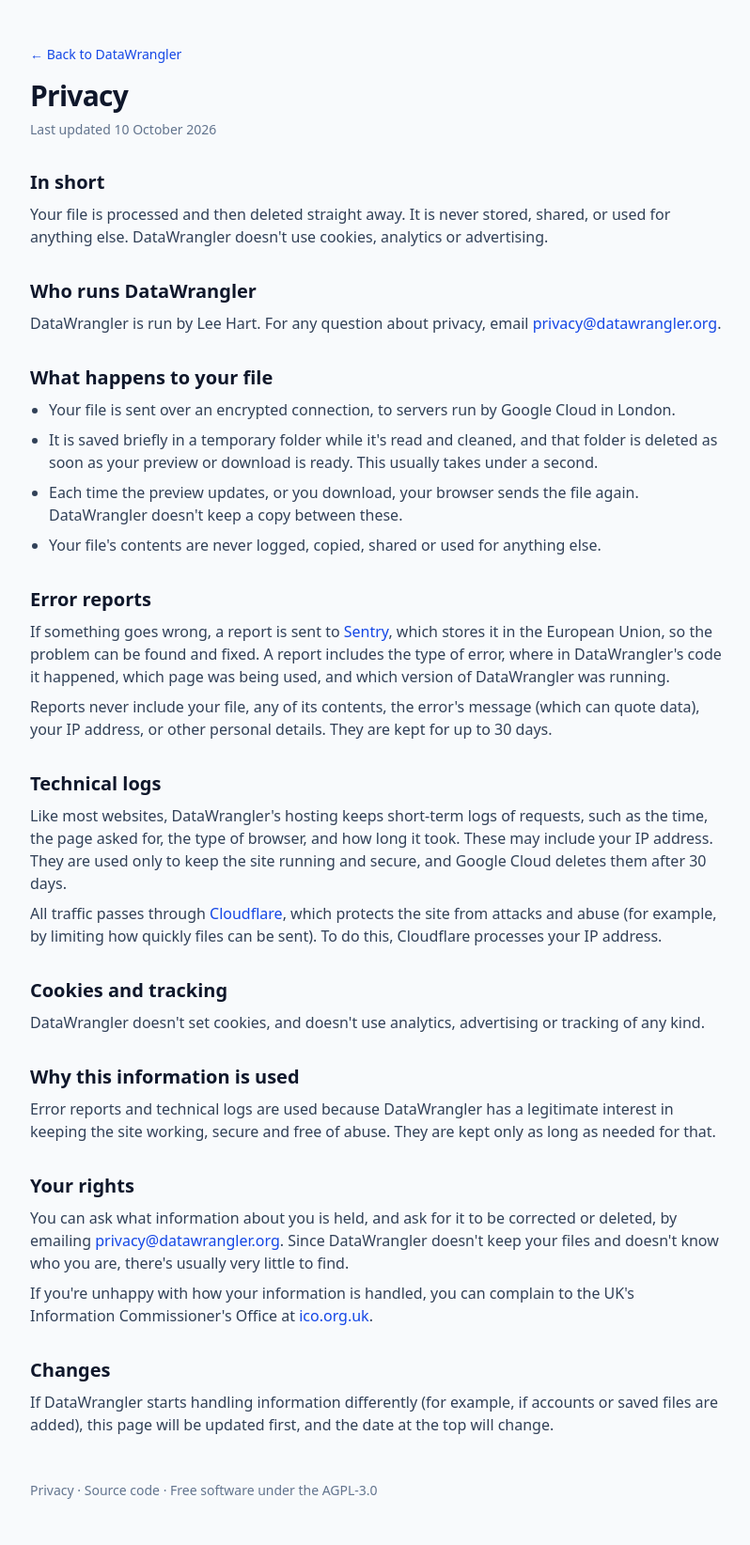
After one commit to leehart3000/datawrangler, a Flask app: page /privacy in a window 1280 px wide. The commit adds this page. Shown: the whole page at 94% size, without its empty margins (240-1038 px from the left). Run offline with Flask 3, Linux system fonts and the light colour scheme; style sheets or scripts are compiled from the project's sources.

Commit message:
Add a privacy page

```diff
--- a/src/datawrangler/app.py
+++ b/src/datawrangler/app.py
@@ -217,6 +217,10 @@ def create_app() -> Flask:
     def index() -> str:
         return render_template("index.html")
 
+    @app.get("/privacy")
+    def privacy() -> str:
+        return render_template("privacy.html")
+
     @app.post("/preview")
     def preview() -> tuple[str, int]:
         upload, options, reading, submitted = _get_request()
--- a/src/datawrangler/templates/base.html
+++ b/src/datawrangler/templates/base.html
@@ -14,7 +14,8 @@
     {% block content %}{% endblock %}
   </main>
   <footer class="mx-auto max-w-3xl px-4 pb-12 text-sm text-slate-500">
-    <a href="https://gitlab.com/leehart3000/datawrangler" class="hover:underline">Source code</a>
+    <a href="{{ url_for('privacy') }}" class="hover:underline">Privacy</a>
+    · <a href="https://gitlab.com/leehart3000/datawrangler" class="hover:underline">Source code</a>
     · Free software under the
     <a href="https://gitlab.com/leehart3000/datawrangler/-/blob/main/LICENSE" class="hover:underline">AGPL-3.0</a>
   </footer>
--- a/src/datawrangler/templates/index.html
+++ b/src/datawrangler/templates/index.html
@@ -14,6 +14,7 @@
     <h2 class="text-lg font-semibold">1. Upload</h2>
     <p class="mt-1 text-sm text-slate-600">
       Your file is processed and then deleted straight away. Nothing is stored.
+      <a href="{{ url_for('privacy') }}" class="text-blue-700 hover:underline">More about privacy</a>.
     </p>
     <label for="file" class="mt-4 block font-medium">Choose a file (CSV, TSV or similar, up to 10 MB)</label>
     <input id="file" name="file" type="file" accept=".csv,.tsv,.txt,text/csv,text/tab-separated-values,text/plain" required
--- /dev/null
+++ b/src/datawrangler/templates/privacy.html
@@ -0,0 +1,111 @@
+{% extends "base.html" %}
+
+{% block title %}Privacy · DataWrangler{% endblock %}
+
+{% block content %}
+<p class="text-sm"><a href="{{ url_for('index') }}" class="text-blue-700 hover:underline">← Back to DataWrangler</a></p>
+
+<h1 class="mt-4 text-3xl font-bold tracking-tight">Privacy</h1>
+<p class="mt-2 text-sm text-slate-500">Last updated 10 October 2026</p>
+
+<div class="mt-8 space-y-8 text-slate-700">
+  <section>
+    <h2 class="text-xl font-semibold text-slate-900">In short</h2>
+    <p class="mt-2">
+      Your file is processed and then deleted straight away. It is never stored, shared, or
+      used for anything else. DataWrangler doesn't use cookies, analytics or advertising.
+    </p>
+  </section>
+
+  <section>
+    <h2 class="text-xl font-semibold text-slate-900">Who runs DataWrangler</h2>
+    <p class="mt-2">
+      DataWrangler is run by Lee Hart. For any question about privacy, email
+      <a href="mailto:privacy@datawrangler.org" class="text-blue-700 hover:underline">privacy@datawrangler.org</a>.
+    </p>
+  </section>
+
+  <section>
+    <h2 class="text-xl font-semibold text-slate-900">What happens to your file</h2>
+    <ul class="mt-2 list-disc space-y-2 pl-5">
+      <li>Your file is sent over an encrypted connection, to servers run by Google Cloud in London.</li>
+      <li>
+        It is saved briefly in a temporary folder while it's read and cleaned, and that folder is
+        deleted as soon as your preview or download is ready. This usually takes under a second.
+      </li>
+      <li>
+        Each time the preview updates, or you download, your browser sends the file again.
+        DataWrangler doesn't keep a copy between these.
+      </li>
+      <li>Your file's contents are never logged, copied, shared or used for anything else.</li>
+    </ul>
+  </section>
+
+  <section>
+    <h2 class="text-xl font-semibold text-slate-900">Error reports</h2>
+    <p class="mt-2">
+      If something goes wrong, a report is sent to
+      <a href="https://sentry.io" class="text-blue-700 hover:underline">Sentry</a>, which stores it in
+      the European Union, so the problem can be found and fixed. A report includes the type of error,
+      where in DataWrangler's code it happened, which page was being used, and which version of
+      DataWrangler was running.
+    </p>
+    <p class="mt-2">
+      Reports never include your file, any of its contents, the error's message (which can quote data),
+      your IP address, or other personal details. They are kept for up to 30 days.
+    </p>
+  </section>
+
+  <section>
+    <h2 class="text-xl font-semibold text-slate-900">Technical logs</h2>
+    <p class="mt-2">
+      Like most websites, DataWrangler's hosting keeps short-term logs of requests, such as the time,
+      the page asked for, the type of browser, and how long it took. These may include your IP address.
+      They are used only to keep the site running and secure, and Google Cloud deletes them after 30 days.
+    </p>
+    <p class="mt-2">
+      All traffic passes through <a href="https://www.cloudflare.com" class="text-blue-700 hover:underline">Cloudflare</a>,
+      which protects the site from attacks and abuse (for example, by limiting how quickly files can
+      be sent). To do this, Cloudflare processes your IP address.
+    </p>
+  </section>
+
+  <section>
+    <h2 class="text-xl font-semibold text-slate-900">Cookies and tracking</h2>
+    <p class="mt-2">
+      DataWrangler doesn't set cookies, and doesn't use analytics, advertising or tracking of any kind.
+    </p>
+  </section>
+
+  <section>
+    <h2 class="text-xl font-semibold text-slate-900">Why this information is used</h2>
+    <p class="mt-2">
+      Error reports and technical logs are used because DataWrangler has a legitimate interest in
+      keeping the site working, secure and free of abuse. They are kept only as long as needed for that.
+    </p>
+  </section>
+
+  <section>
+    <h2 class="text-xl font-semibold text-slate-900">Your rights</h2>
+    <p class="mt-2">
+      You can ask what information about you is held, and ask for it to be corrected or deleted, by
+      emailing <a href="mailto:privacy@datawrangler.org" class="text-blue-700 hover:underline">privacy@datawrangler.org</a>.
+      Since DataWrangler doesn't keep your files and doesn't know who you are, there's usually very
+      little to find.
+    </p>
+    <p class="mt-2">
+      If you're unhappy with how your information is handled, you can complain to the UK's
+      Information Commissioner's Office at
+      <a href="https://ico.org.uk/make-a-complaint/" class="text-blue-700 hover:underline">ico.org.uk</a>.
+    </p>
+  </section>
+
+  <section>
+    <h2 class="text-xl font-semibold text-slate-900">Changes</h2>
+    <p class="mt-2">
+      If DataWrangler starts handling information differently (for example, if accounts or saved files
+      are added), this page will be updated first, and the date at the top will change.
+    </p>
+  </section>
+</div>
+{% endblock %}
```
Also changed, not shown: tests/test_app.py (+6 -0 lines), README.md.
